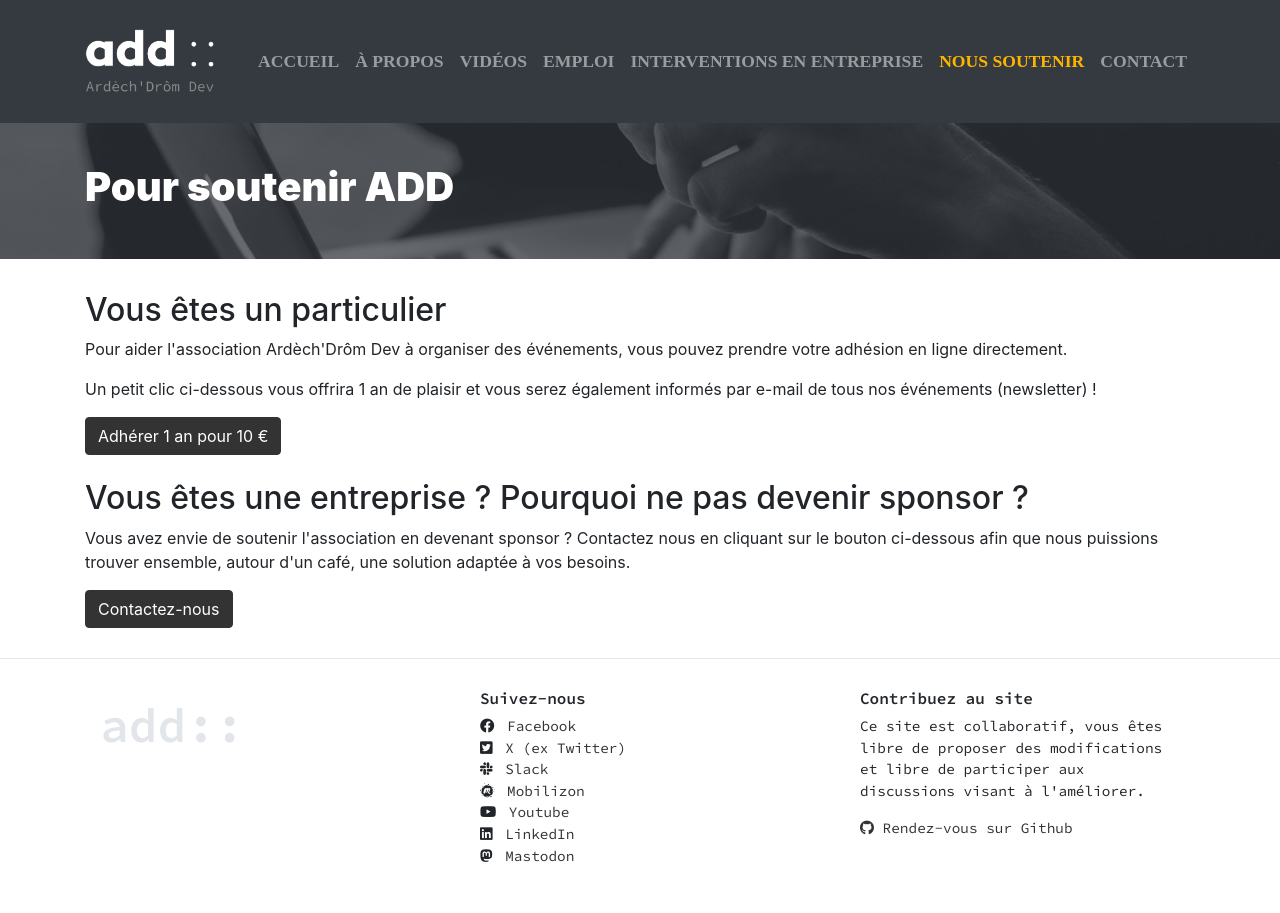
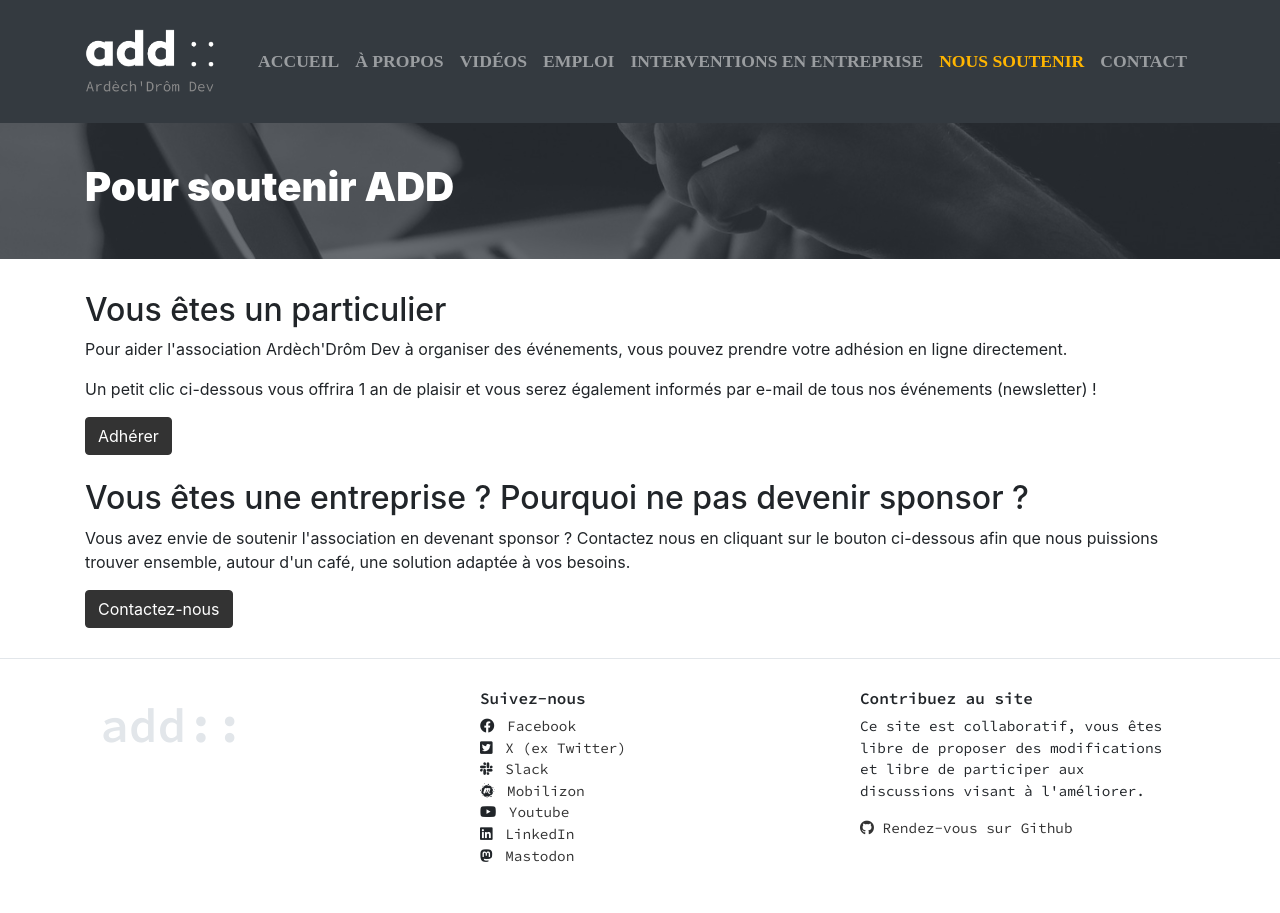
Before and after one commit to ArdechDromDev/website, a Jekyll site: the page built from subscription.html, in a window 1280 px wide. Built offline with Jekyll 4.4.1, drawn with Linux system fonts in a browser that asks for light colours; nearby versions of some CDN libraries; some web fonts are replaced; some of the changed lines change nothing that is shown.

Commit message:
Nouveau lien d'adhésion sur AssoConnect

```diff
--- a/subscription.html
+++ b/subscription.html
@@ -15,12 +15,8 @@
     Un petit clic ci-dessous vous offrira 1 an de plaisir et vous serez également informés par e-mail de tous nos événements (newsletter) !
 </p>
 
-<!-- Load Stripe.js on your website. -->
-<script src="https://js.stripe.com/v3"></script>
-
 <!-- Create a button that your customers click to complete their purchase. -->
-<button id="checkout-button" class="btn btn-primary" role="link">Adhérer 1 an pour 10 €</button>
-<div id="error-message"></div>
+<button id="checkout-button" class="btn btn-primary" onclick="window.location.href = 'https://ardech-drom-dev.assoconnect.com/collect/description/653098-f-pour-aider-l-association-ardech-drom-dev-a-organiser-des-evenements';">Adhérer</button>
 
 <h2 class="mt-4">
     Vous êtes une entreprise ? Pourquoi ne pas devenir sponsor ?
@@ -30,25 +26,3 @@
     que nous puissions trouver ensemble, autour d'un café, une solution adaptée à vos besoins.
 </p>
 <a class="btn btn-primary" href="contact.html">Contactez-nous</a>
-<script>
-  var stripe = Stripe('pk_live_K4eY1FxdwufKtlKQLChTTLtA00F8Ej6MSl');
-
-  var checkoutButton = document.getElementById('checkout-button');
-  checkoutButton.addEventListener('click', function () {
-    // When the customer clicks on the button, redirect
-    // them to Checkout.
-    stripe.redirectToCheckout({
-      items: [{sku: 'sku_EpteK6YAb7jdOH', quantity: 1}],
-      successUrl: 'https://www.ardechdromdev.org/subscription-success.html',
-      cancelUrl: 'https://www.ardechdromdev.org/subscription-canceled.html',
-    })
-    .then(function (result) {
-      if (result.error) {
-        // If `redirectToCheckout` fails due to a browser or network
-        // error, display the localized error message to your customer.
-        var displayError = document.getElementById('error-message');
-        displayError.textContent = result.error.message;
-      }
-    });
-  });
-</script>
```
